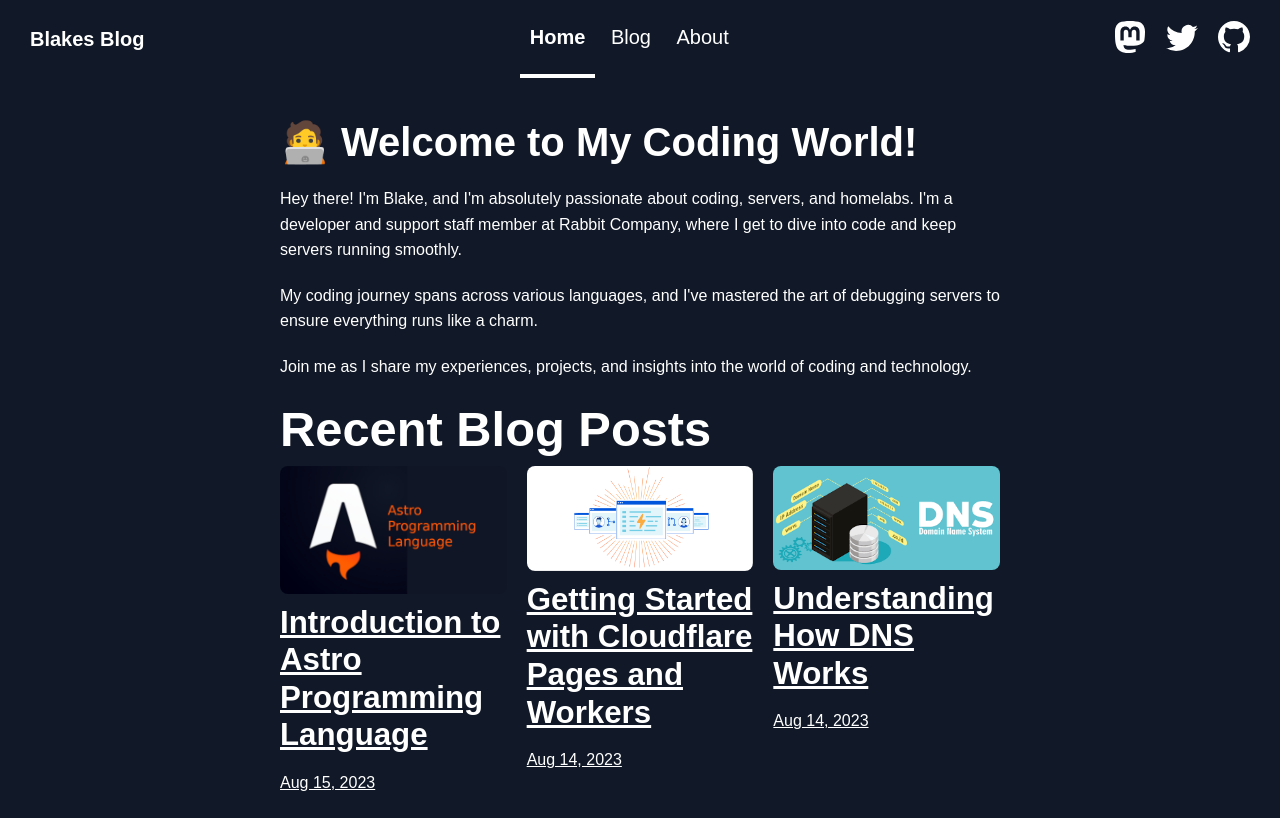
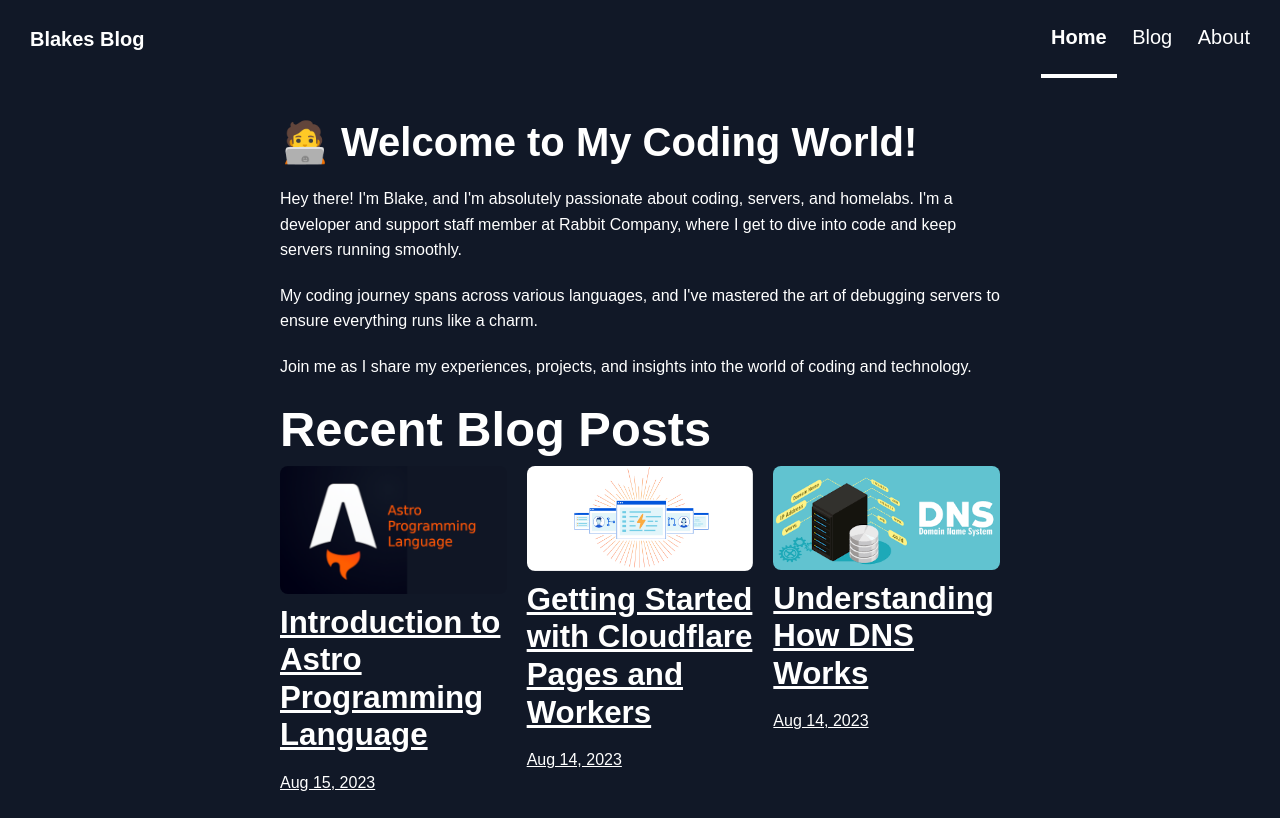
Before and after one commit to NOXITB/nox-blogs, an Astro site: page / in a window 1280 px wide. Shown: the top 818 px of the page. Built offline with nearby package versions, Linux system fonts and the light colour scheme; Astro itself is replaced by a stand-in of ours.

Commit message:
Update Header.astro

```diff
--- a/src/components/Header.astro
+++ b/src/components/Header.astro
@@ -11,7 +11,7 @@
       <HeaderLink href="/blog">Blog</HeaderLink>
       <HeaderLink href="/about">About</HeaderLink>
     </div>
-    <div class="social-links">
+    <!-- <div class="social-links">
       <a href="https://m.webtoo.ls/@astro" target="_blank">
         <span class="sr-only">Follow Astro on Mastodon</span>
         <svg viewBox="0 0 16 16" aria-hidden="true" width="32" height="32"
@@ -40,6 +40,7 @@
         >
       </a>
     </div>
+	-->
   </nav>
 </header>
 <style>
```
